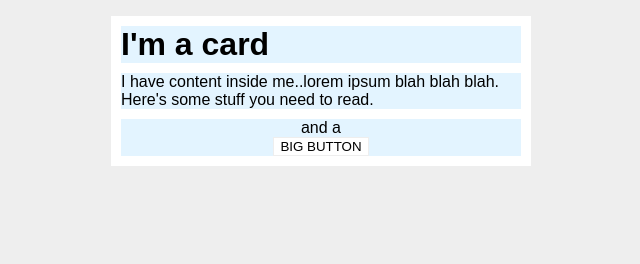
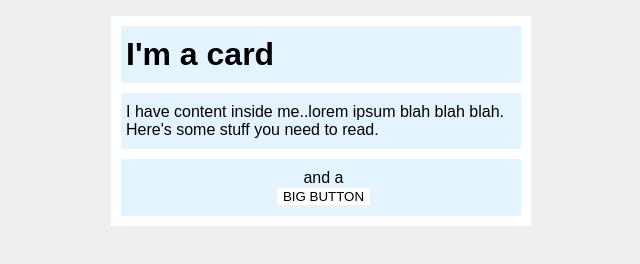
Before and after one commit to YidnekachewTefera/Odin-Css-foundation-myOwnSolutions, a plain HTML site: page Padding and Margin/02 padding and margin/index.html in a window 1280 px wide. Shown: the whole page, without its empty margins (319-959 px from the left). Drawn offline with Linux system fonts and the light colour scheme.

Commit message:
added padding to the items inside the card

```diff
--- a/Padding and Margin/02 padding and margin/style.css
+++ b/Padding and Margin/02 padding and margin/style.css
@@ -13,6 +13,9 @@ body {
 
 
 .title {
+  padding-top: 10px;
+  padding-left: 5px;
+  padding-bottom: 10px;
   background: #e3f4ff;
   margin-top: 0px;
   margin-bottom: 0px;
@@ -20,12 +23,18 @@ body {
 }
 
 .content {
+  padding-top: 10px;
+  padding-left: 5px;
+  padding-bottom: 10px;
   margin: 0px;
   background: #e3f4ff;
   border-bottom: 10px solid white
 }
 
 .button-container {
+  padding-top: 10px;
+  padding-left: 5px;
+  padding-bottom: 10px;
   background: #e3f4ff;
   text-align: center;
 
```
